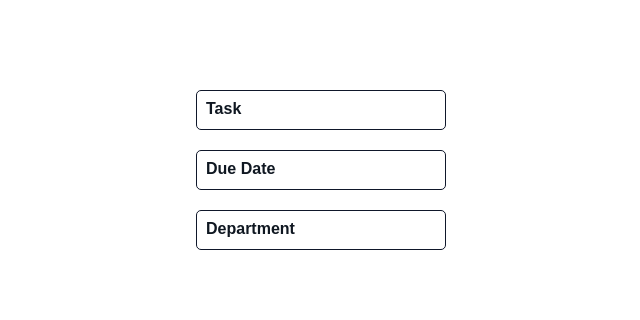
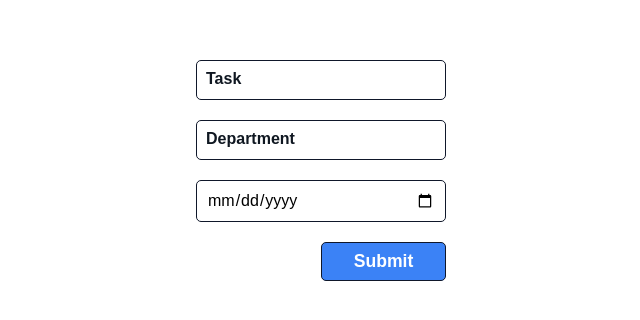
Before and after one commit to surapheil/OPEX-FOLLOWUP, a plain HTML site: page index.html in a window 1280 px wide. Shown: the part 230-550 px from the top of the page, without its empty margins (319-959 px from the left). Drawn offline with Linux system fonts and the light colour scheme.

Commit message:
added the form to the targets library

```diff
--- a/index.html
+++ b/index.html
@@ -9,20 +9,23 @@
 </head>
 <body>
     <div class="container">
-        <div class="form">
+        <form class="form">
             <div class="inputBox">
-                <input type="text" required="required">
+                <input type="text" required="required" id="task">
                 <span>Task</span>
             </div>
             <div class="inputBox">
-                <input type="text" required="required">
-                <span>Due Date</span>
+                <input type="text" required="required" id="department">
+                <span>Department</span>
             </div>
             <div class="inputBox">
-                <input type="text" required="required">
-                <span>Department</span>
+                <input type="date" required="required" id="dueDate">
+                <span class="hide">Due date</span>
             </div>
-        </div>
+            <div class="btn">
+                <button type="submit" class="button">Submit</button>
+            </div>
+        </form>
     </div>
 
 </body>
--- a/opex.js
+++ b/opex.js
@@ -1,27 +1,44 @@
 // weekly tasks storage on array
-const targets = [{plumy:'sura',dueDate: '12/20/23',dept:'tech'},
-{plumy:'das',dueDate:'12/12/2023',dept:'quality'}];
+const targets = [];
 
-console.log(targets.length);
+//console.log(targets.length);
 
 
 //constructor
-
-function weeklyTasks (task,dueDate,department){
+function weeklyTasks (task,department,dueDate){
         this.task = task;
+        this.department = department;
         this.dueDate = dueDate;
-        this.department = department;
 }
 
-const duty = new weeklyTasks();
+//calling the form
+const form = document.querySelector('form');
 
-function addTasks(){
+form.addEventListener('submit',(e)=>{
+    e.preventDefault();
+
+    const Task = document.getElementById('task').value;
+    const Department = document.getElementById('department').value;
+    const Duedate = document.getElementById('dueDate').value;
+
+
+
+//creating object based on the constructor function and  adding the form inputs
+// to the created object
+    const duty = new weeklyTasks(Task,Department,Duedate);
+    console.log(duty);
+//adding the the new object to the targets array
     targets.push(duty);
-}
+    console.log(targets);
+//clearing the form to add new entries
+    form.reset()
 
-function showTasks(){
-    for(let i=0; i < targets.length;i++){
-        console.table(targets[i]);
-    }
-}
-showTasks();
+});
+
+
+// function showTasks(){
+//     for(let i=0; i < targets.length;i++){
+//         console.table(targets[i]);
+//     }
+// }
+// showTasks();
--- a/output.css
+++ b/output.css
@@ -39,7 +39,7 @@ font-family: 'popins',sans-serif;
     color: #0f1721;
     text-transform: capitalize;
     font-size: 1em;
-    font-weight: 700;
+    font-weight: 610;
     transition: 0.5s;
 }
 
@@ -57,3 +57,29 @@ font-family: 'popins',sans-serif;
 .inputBox input:focus{
     border: 1.5px solid #1d4ed8;
 }
+
+.btn{
+    width: 250px;
+    display: flex;
+    justify-content: flex-end;
+}
+
+
+.btn button{
+    padding: 8px;
+    width: 50%;
+    font-size: 1.1em;
+    font-weight: 600;
+    border: 1px solid #0f172a;
+    border-radius: 5px;
+    background-color: #3b82f6;
+    color: #fff;
+}
+
+.hide{
+    visibility: hidden;
+}
+
+input:focus ~ .hide{
+    visibility: visible;
+}
```
